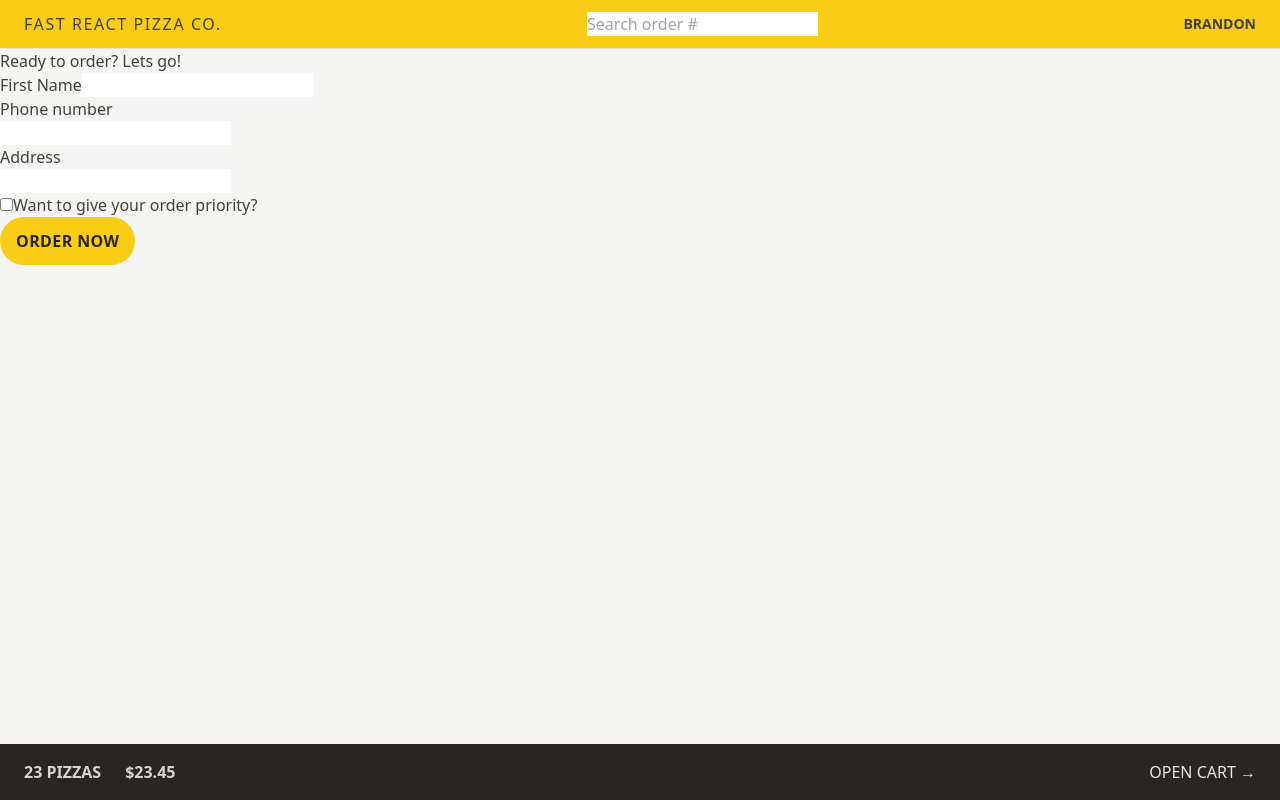
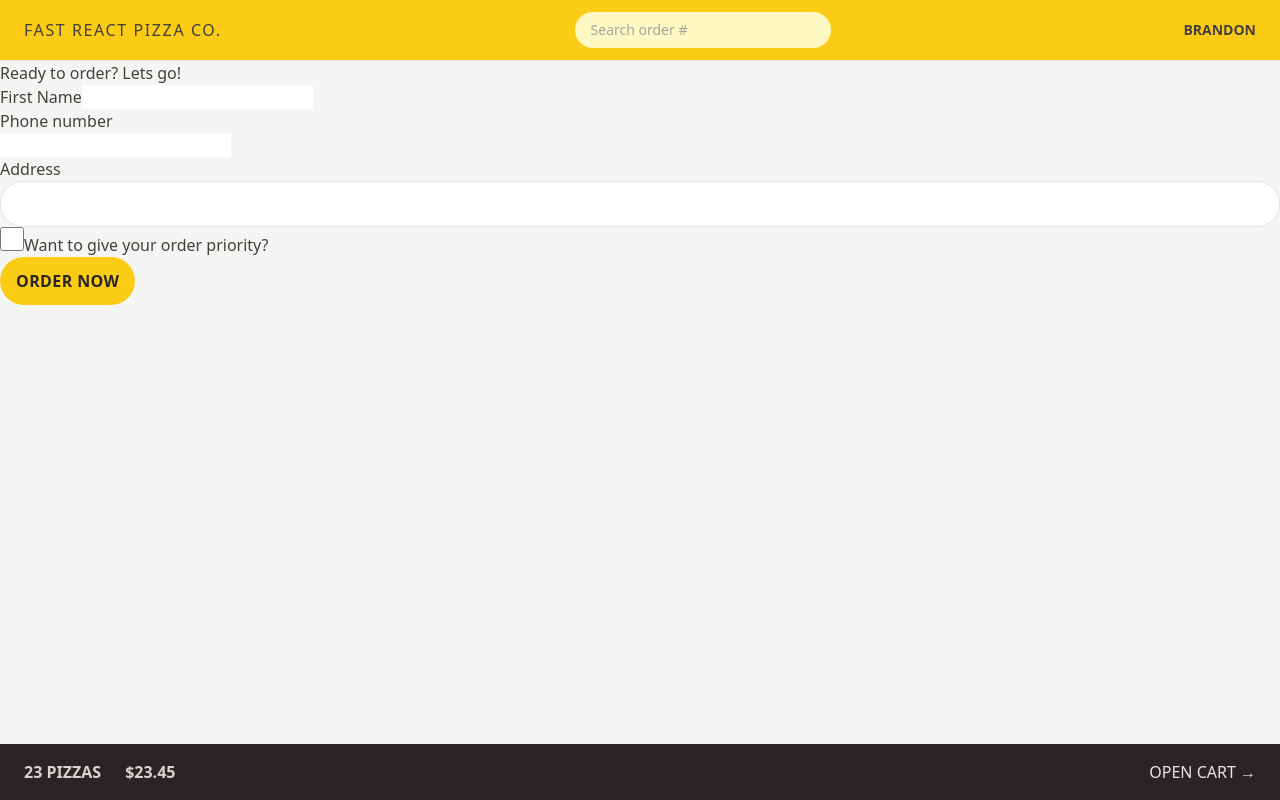
Before and after one commit to xyzuka/fast-react-pizza, a React (Vite) app: page /order/new in a window 1280 px wide. Built offline with nearby package versions, Linux system fonts and the light colour scheme.

Commit message:
tailwind: styling form elements
styling the search order input field and createOrder input fields

```diff
--- a/src/features/order/CreateOrder.jsx
+++ b/src/features/order/CreateOrder.jsx
@@ -63,12 +63,18 @@
         <div>
           <label>Address</label>
           <div>
-            <input type="text" name="address" required />
+            <input
+              className="w-full rounded-full border border-stone-200 px-4 py-2 text-sm transition-all duration-300 placeholder:text-stone-400 focus:outline-none focus:ring focus:ring-yellow-400 md:px-6 md:py-3"
+              type="text"
+              name="address"
+              required
+            />
           </div>
         </div>
 
         <div>
           <input
+            className="h-6 w-6 accent-yellow-400 focus:outline-none focus:ring focus:ring-yellow-400 focus:ring-offset-2"
             type="checkbox"
             name="priority"
             id="priority"
--- a/src/features/order/SearchOrder.jsx
+++ b/src/features/order/SearchOrder.jsx
@@ -1,24 +1,25 @@
-import { useState } from 'react';
-import { useNavigate } from 'react-router-dom';
+import { useState } from "react";
+import { useNavigate } from "react-router-dom";
 
 function SearchOrder() {
-  const [query, setQuery] = useState('');
+  const [query, setQuery] = useState("");
   const navigate = useNavigate();
 
   function handleSubmit(e) {
     e.preventDefault();
     if (!query) return;
     navigate(`/order/${query}`);
-    setQuery('');
+    setQuery("");
   }
 
   return (
     // the form element lets us submit by using the ENTER key
     <form onSubmit={handleSubmit}>
       <input
-        placeholder='Search order #'
+        placeholder="Search order #"
         value={query}
         onChange={(e) => setQuery(e.target.value)}
+        className="w-28 rounded-full bg-yellow-100 px-4 py-2 text-sm transition-all duration-300 placeholder:text-stone-400 focus:outline-none focus:ring focus:ring-yellow-500 focus:ring-opacity-50 sm:w-64 sm:focus:w-72"
       />
     </form>
   );
```
